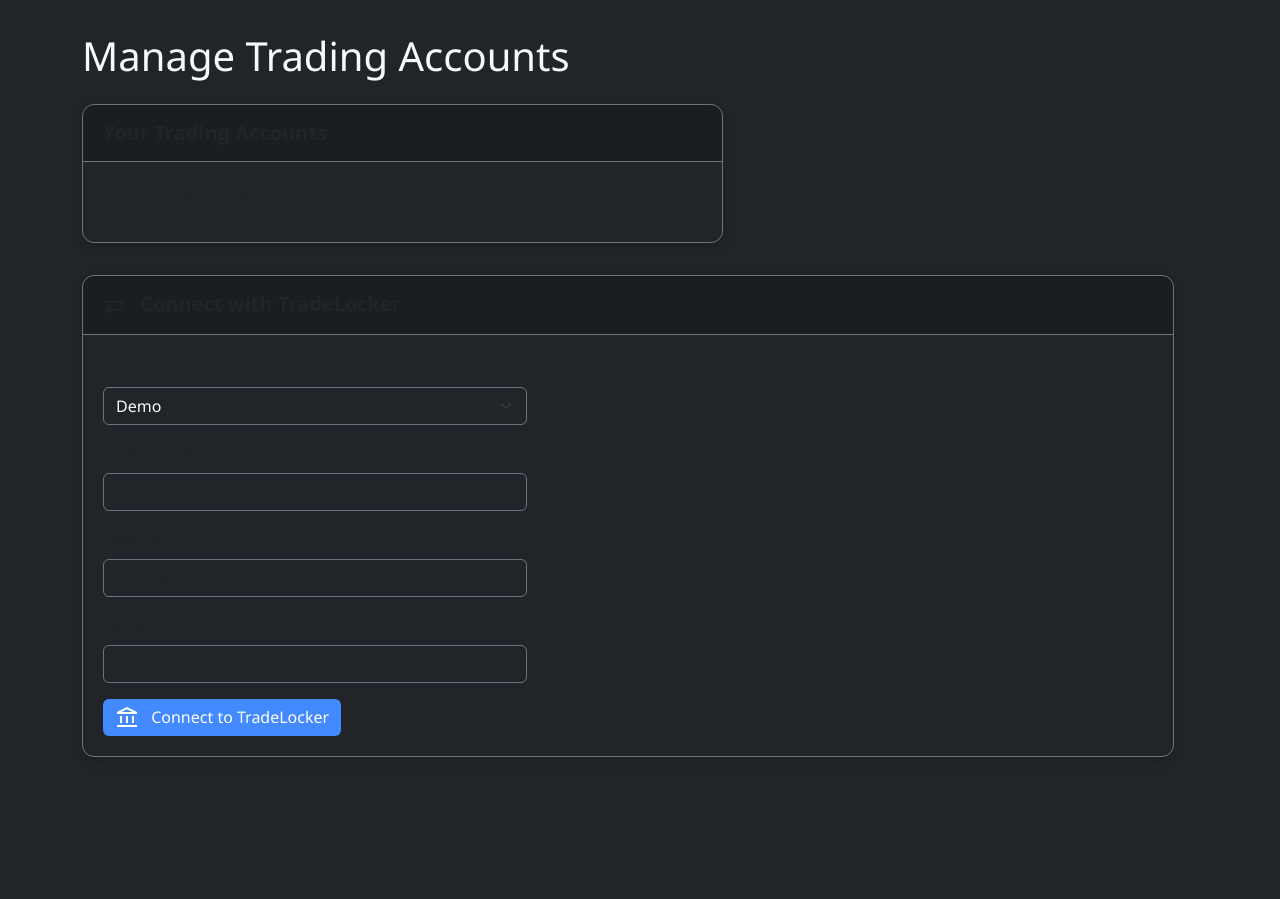
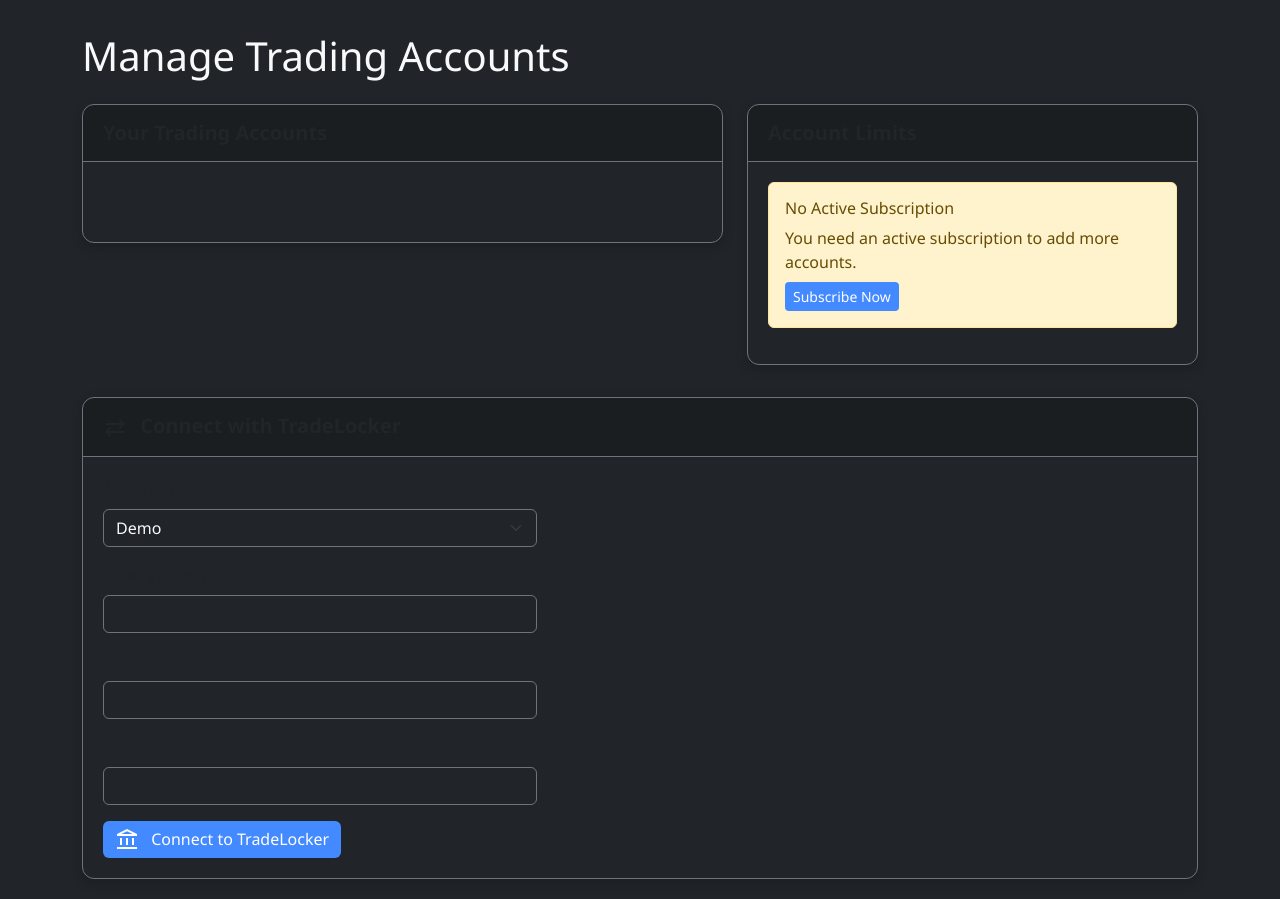
Before and after one commit to Tradersimpulse/ti2, a Flask app: template templates/manage_accounts.html in a window 1280 px wide. Shown: the part 57-956 px from the top of the page. Before the commit the page ends 814 px from the top, so only its background shows below. Run offline with Flask 2, Linux system fonts and the light colour scheme; the template is opened without the code that fills it, so the values that code supplies are empty.

Commit message:
Update manage_accounts.html

```diff
--- a/templates/manage_accounts.html
+++ b/templates/manage_accounts.html
@@ -110,15 +150,15 @@
                                     </form>
 
                                     {% if current_user.accounts|length > 1 %}
-                                <form method="post" class="d-inline">
-                                    <input type="hidden" name="action" value="remove">
-                                    <input type="hidden" name="account_id" value="{{ account_id }}">
-                                    <button type="submit" class="btn btn-sm btn-outline-danger"
-                                           onclick="return confirm('Are you sure you want to remove this account?')">
-                                        Remove
+                                    <button type="button"
+                                            class="btn btn-sm btn-danger btn-remove"
+                                            onclick="removeAccount('{{ account_id }}')"
+                                            title="Remove account and stop container"
+                                            id="remove-btn-{{ account_id }}">
+                                        <i class="fas fa-times"></i>
                                     </button>
-                                </form>
                                     {% endif %}
+                                </div>
                             </td>
                         </tr>
                         {% endfor %}
@@ -131,6 +171,36 @@
         </div>
     </div>
 
+    <!-- Subscription Info -->
+    <div class="col-md-5">
+        <div class="card bg-dark border-secondary mb-4">
+            <div class="card-header border-secondary">
+                <h5 class="card-title mb-0">Account Limits</h5>
+            </div>
+            <div class="card-body">
+                {% if subscription %}
+                <p><strong>Plan:</strong> {{ subscription.plan_name }}</p>
+                <p><strong>Max Accounts:</strong> {{ subscription.max_accounts_allowed }}</p>
+                <p><strong>Current Accounts:</strong> {{ current_user.accounts|length }}</p>
+                <div class="progress mb-2">
+                    <div class="progress-bar" role="progressbar"
+                         style="width: {{ (current_user.accounts|length / subscription.max_accounts_allowed * 100)|round }}%"
+                         aria-valuenow="{{ current_user.accounts|length }}"
+                         aria-valuemin="0"
+                         aria-valuemax="{{ subscription.max_accounts_allowed }}">
+                    </div>
+                </div>
+                {% else %}
+                <div class="alert alert-warning">
+                    <h6>No Active Subscription</h6>
+                    <p class="mb-2">You need an active subscription to add more accounts.</p>
+                    <a href="{{ url_for('subscription_manage') }}" class="btn btn-primary btn-sm">Subscribe Now</a>
+                </div>
+                {% endif %}
+            </div>
+        </div>
+    </div>
+</div>
 
 <!-- TradeLocker Integration -->
 <div class="row mt-2">
@@ -209,4 +279,67 @@
         </div>
     </div>
 </div>
+
+<script>
+function removeAccount(accountId) {
+    // Show confirmation dialog with detailed warning
+    const confirmMessage = `Are you sure you want to remove account ${accountId}?\n\nThis will:\n• Stop the associated trading container\n• Remove all trading protections\n• Cannot be undone\n\nContinue?`;
+
+    if (confirm(confirmMessage)) {
+        // Get the button and show loading state
+        const button = document.getElementById(`remove-btn-${accountId}`);
+        const originalHTML = button.innerHTML;
+
+        // Show loading state
+        button.innerHTML = '<i class="fas fa-spinner remove-loading"></i>';
+        button.disabled = true;
+
+        // Send remove request
+        fetch('/remove_account', {
+            method: 'POST',
+            headers: {
+                'Content-Type': 'application/x-www-form-urlencoded',
+                'X-Requested-With': 'XMLHttpRequest'
+            },
+            body: `account_id=${encodeURIComponent(accountId)}`
+        })
+        .then(response => {
+            if (!response.ok) {
+                throw new Error(`HTTP error! status: ${response.status}`);
+            }
+            return response.json();
+        })
+        .then(data => {
+            if (data.success) {
+                // Show success message
+                alert(data.message || 'Account removed successfully');
+
+                // Reload the page to reflect changes
+                window.location.reload();
+            } else {
+                // Show error message
+                alert('Error: ' + (data.error || 'Unknown error occurred'));
+
+                // Restore button state
+                button.innerHTML = originalHTML;
+                button.disabled = false;
+            }
+        })
+        .catch(error => {
+            console.error('Error:', error);
+            alert('Network error occurred. Please try again.');
+
+            // Restore button state
+            button.innerHTML = originalHTML;
+            button.disabled = false;
+        });
+    }
+}
+
+// Add CSRF token to requests if you're using CSRF protection
+function getCSRFToken() {
+    const token = document.querySelector('meta[name="csrf-token"]');
+    return token ? token.getAttribute('content') : '';
+}
+</script>
 {% endblock %}
```
Also changed, not shown: other parts of templates/manage_accounts.html (+40 -0 lines). Lines whose indentation alone changed are shown as unchanged.
